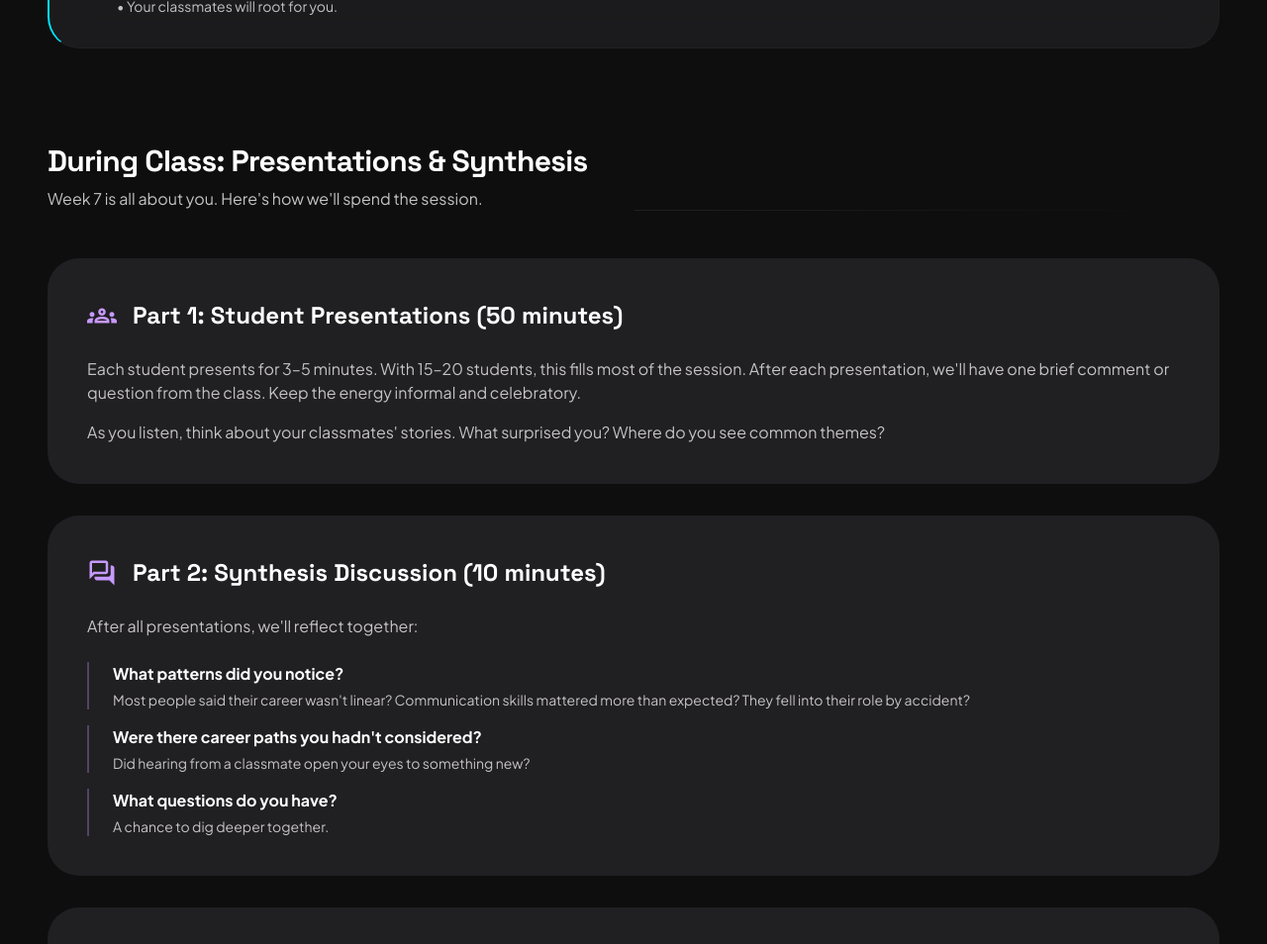
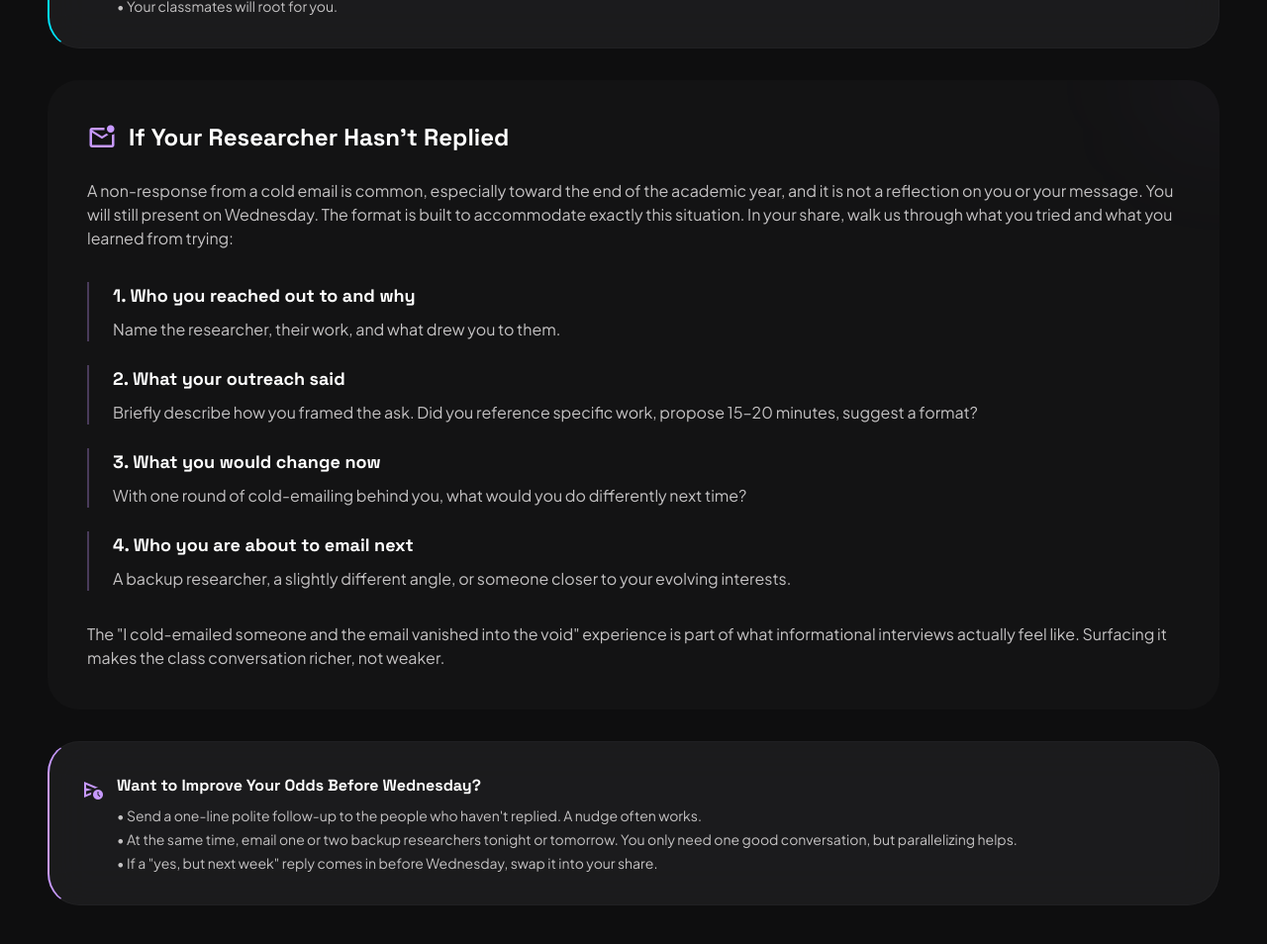
Before and after one commit to glagna/biol101, a plain HTML site: page stitch_week07_interviews.html in a window 1280 px wide. Shown: the part 1876-2830 px from the top of the page at 99% size. Drawn offline with nearby package versions, Linux system fonts and the light colour scheme.

Commit message:
Add files via upload

```diff
--- a/stitch_week07_interviews.html
+++ b/stitch_week07_interviews.html
@@ -247,6 +247,51 @@ Share what you learned from interviewing a biology professional. Hear from your
 </div>
 </div>
 </div>
+
+<!-- If Your Researcher Hasn't Replied -->
+<div class="bg-surface-container-low p-10 rounded-lg mb-8 relative overflow-hidden">
+<div class="absolute top-0 right-0 w-32 h-32 bg-tertiary/5 rounded-full -mr-16 -mt-16 blur-3xl"></div>
+<div class="relative z-10">
+<div class="flex items-center gap-3 mb-6">
+<span class="material-symbols-outlined text-tertiary text-3xl">mark_email_unread</span>
+<h3 class="font-headline text-2xl font-bold">If Your Researcher Hasn't Replied</h3>
+</div>
+<p class="text-on-surface-variant mb-8">A non-response from a cold email is common, especially toward the end of the academic year, and it is not a reflection on you or your message. You will still present on Wednesday. The format is built to accommodate exactly this situation. In your share, walk us through what you tried and what you learned from trying:</p>
+<div class="space-y-6">
+<div class="pl-6 border-l-2 border-tertiary/30">
+<h4 class="font-headline text-lg font-bold text-on-surface mb-2">1. Who you reached out to and why</h4>
+<p class="text-on-surface-variant">Name the researcher, their work, and what drew you to them.</p>
+</div>
+<div class="pl-6 border-l-2 border-tertiary/30">
+<h4 class="font-headline text-lg font-bold text-on-surface mb-2">2. What your outreach said</h4>
+<p class="text-on-surface-variant">Briefly describe how you framed the ask. Did you reference specific work, propose 15–20 minutes, suggest a format?</p>
+</div>
+<div class="pl-6 border-l-2 border-tertiary/30">
+<h4 class="font-headline text-lg font-bold text-on-surface mb-2">3. What you would change now</h4>
+<p class="text-on-surface-variant">With one round of cold-emailing behind you, what would you do differently next time?</p>
+</div>
+<div class="pl-6 border-l-2 border-tertiary/30">
+<h4 class="font-headline text-lg font-bold text-on-surface mb-2">4. Who you are about to email next</h4>
+<p class="text-on-surface-variant">A backup researcher, a slightly different angle, or someone closer to your evolving interests.</p>
+</div>
+</div>
+<p class="text-on-surface-variant mt-8">The "I cold-emailed someone and the email vanished into the void" experience is part of what informational interviews actually feel like. Surfacing it makes the class conversation richer, not weaker.</p>
+</div>
+</div>
+
+<div class="obsidian-glass p-8 rounded-lg border border-outline-variant/15 border-l-2 border-l-tertiary mb-8">
+<div class="flex items-start gap-3">
+<span class="material-symbols-outlined text-tertiary flex-shrink-0 mt-1">schedule_send</span>
+<div>
+<h4 class="font-headline font-bold text-on-surface mb-2">Want to Improve Your Odds Before Wednesday?</h4>
+<ul class="text-sm text-on-surface-variant space-y-1">
+<li>• Send a one-line polite follow-up to the people who haven't replied. A nudge often works.</li>
+<li>• At the same time, email one or two backup researchers tonight or tomorrow. You only need one good conversation, but parallelizing helps.</li>
+<li>• If a "yes, but next week" reply comes in before Wednesday, swap it into your share.</li>
+</ul>
+</div>
+</div>
+</div>
 </section>
 
 <!-- During Class: Presentations & Synthesis -->
@@ -334,8 +379,7 @@ Share what you learned from interviewing a biology professional. Hear from your
 <div>
 <h4 class="font-headline text-xl font-bold text-on-surface mb-3">Step 2: Write a Professional Email</h4>
 <p class="text-on-surface-variant mb-4">Be specific, respectful, and brief. Say who you are, why you're interested in their work, and ask for 15–20 minutes.</p>
-<div class="bg-surface-container-high p-6 rounded-lg border border-outline-variant/20">
-<p class="text-xs font-bold text-tertiary uppercase tracking-widest mb-2">Example Opening:</p>
+<div class="bg-surface-container-high p-6 rounded-lg border border-outline-variant/20"><p class="text-xs font-bold text-tertiary uppercase tracking-widest mb-2">Example Opening:</p>
 <p class="text-sm text-on-surface-variant italic">"Hi [Name], I'm a student at Santa Clara University in a research seminar on biological sciences. I'm fascinated by your work in [specific area] and would love to learn about your career path. Would you have 15–20 minutes for a conversation?"</p>
 </div>
 </div>
@@ -375,7 +419,7 @@ Share what you learned from interviewing a biology professional. Hear from your
 </div>
 
 <div class="obsidian-glass p-8 rounded-lg border border-outline-variant/15 border-l-2 border-l-primary">
-<p class="text-on-surface-variant mb-4">You've completed an informational interview with a real professional. You've heard from five different speakers (Francesca, Camilla, David, Julie, and Emma—in various weeks). You've conducted a real conversation outside the classroom. That's significant learning.</p>
+<p class="text-on-surface-variant mb-4">You've completed an informational interview with a real professional, or made a real attempt and learned from it. You've heard from five different speakers (Francesca, Camilla, David, Julie, and Emma, in various weeks). You've conducted, or tried to conduct, a real conversation outside the classroom. That's significant learning.</p>
 <p class="text-on-surface-variant mb-4">In Weeks 8 and 9, you'll hear from Emma (PhD candidate) and have a synthesis workshop. Week 10 brings Samhita Jain, a clinician-scientist. Week 11 is celebration and wrap-up. You're in the home stretch. Keep going.</p>
 </div>
 </section>
```
